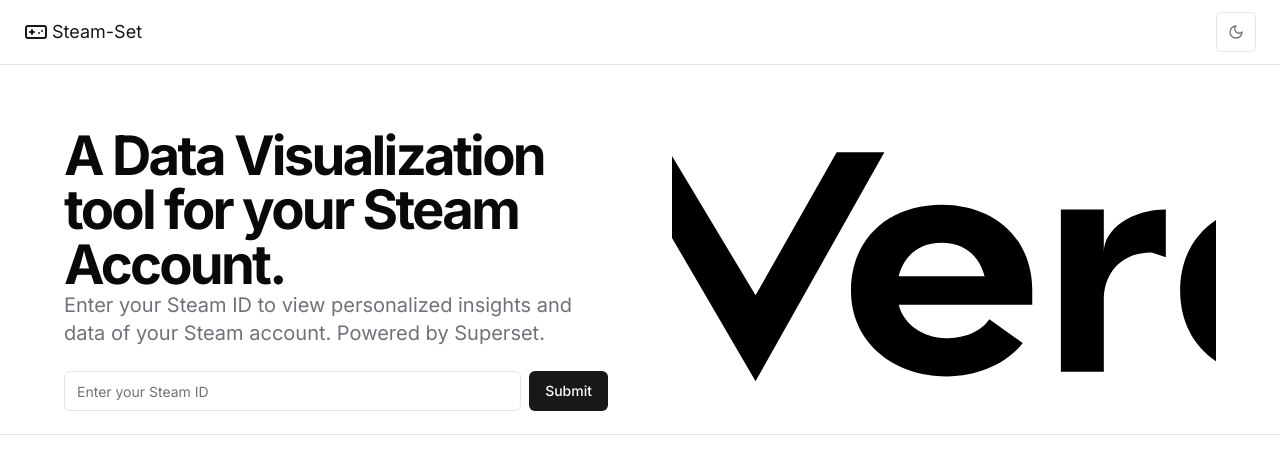
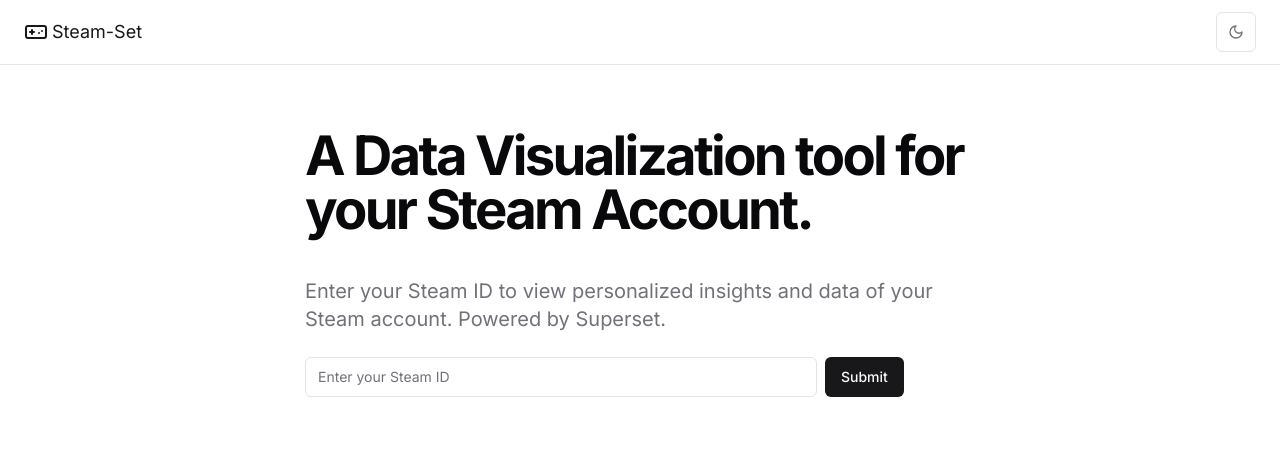
Before and after one commit to m-e-w/steam_bi, a Next.js app in the folder web/: page / in a window 1280 px wide. Shown: the top 474 px of the page. Built offline with nearby package versions, Linux system fonts and the light colour scheme.

Commit message:
more hero updates

```diff
--- a/web/src/app/dashboard/page.tsx
+++ b/web/src/app/dashboard/page.tsx
@@ -1,7 +1,14 @@
-import React from 'react'
+import React from "react";
 
 export default function Dashboard() {
   return (
-    <div>Dashboard</div>
-  )
+    <div>
+      Dashboard
+      <p>
+        Lorem ipsum dolor, sit amet consectetur adipisicing elit. Perferendis
+        eaque non adipisci qui velit consequatur neque tenetur beatae eos porro.
+        Fugit aut numquam illo, totam tempora corrupti modi magni dolores.
+      </p>
+    </div>
+  );
 }
--- a/web/src/app/hero.tsx
+++ b/web/src/app/hero.tsx
@@ -4,11 +4,11 @@
 
 export default function Hero() {
   return (
-    <section className="w-full pt-32 border-b">
+    <section className="w-full pt-32">
       <div className="px-4 md:px-6 space-y-10 xl:space-y-16">
-        <div className="grid max-w-[1300px] mx-auto gap-4 px-4 sm:px-6 md:px-10 md:grid-cols-2 md:gap-16">
+        <div className="mx-auto grid max-w-[750px] gap-4 px-4 sm:px-6 md:px-10 md:gap-16">
           <div>
-            <h1 className="lg:leading-tighter text-3xl font-bold tracking-tighter sm:text-4xl md:text-5xl xl:text-[3.4rem] 2xl:text-[3.75rem]">
+            <h1 className="lg:leading-tighter text-3xl font-bold tracking-tighter pb-10 sm:text-4xl md:text-5xl xl:text-[3.4rem] 2xl:text-[3.75rem]">
               A Data Visualization tool for your Steam Account.
             </h1>
             <p className="mx-auto max-w-[700px] text-muted-foreground md:text-xl">
@@ -24,15 +24,7 @@
               <Button type="submit">Submit</Button>
             </form>
           </div>
-          <div className="flex flex-col items-start space-y-4">
-            <img
-              src="/vercel.svg"
-              width="550"
-              height="310"
-              alt="Hero"
-              className="mx-auto aspect-video overflow-hidden rounded-xl object-cover object-center sm:w-full lg:order-last"
-            />
-          </div>
+
         </div>
       </div>
     </section>
```
